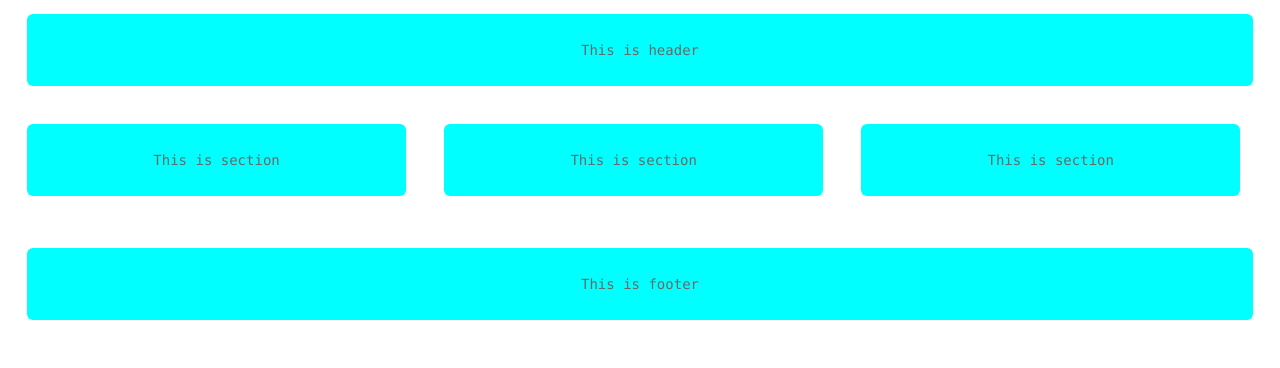
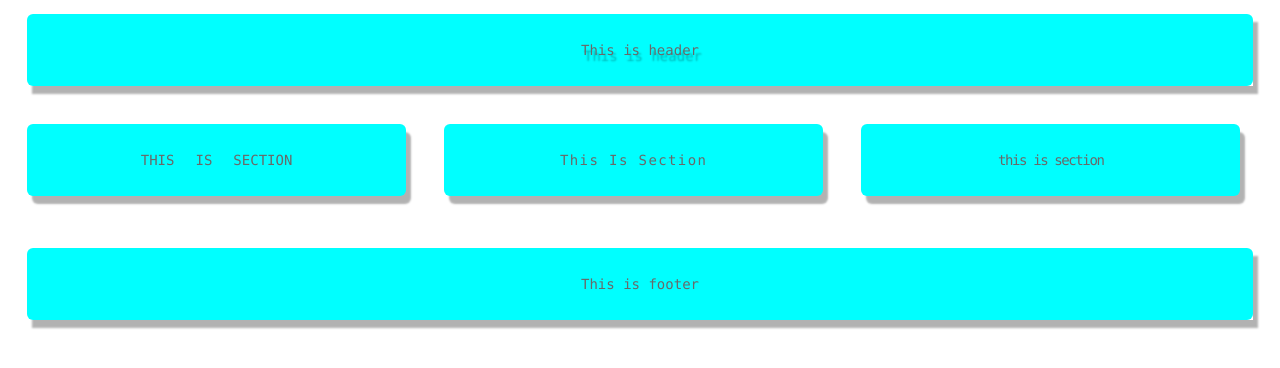
Before and after one commit to heartcrusher/heartcrusher.github.io, a plain HTML site: page index.html in a window 1280 px wide. Drawn offline with Linux system fonts and the light colour scheme.

Commit message:
another commit

```diff
--- a/index.html
+++ b/index.html
@@ -6,10 +6,10 @@
         <link rel="stylesheet" type="text/css" href="main.css">
     </head>
     <body>
-        <header><p>This is header</p></header>
-        <section><p>This is section</p></section><!--
-        --><section><p>This is section</p></section><!--
-        --><section><p>This is section</p></section><!-- by placing comment tag inbetween section's end and start tag makes it appear without spaces -->
+        <header><p class="heading">This is header</p></header>
+        <section><p class="upper">This is section</p></section><!--
+        --><section><p class="capitalize">This is section</p></section><!--
+        --><section><p class="lowercase spacing">This is section</p></section><!-- by placing comment tag inbetween section's end and start tag makes it appear without spaces -->
         <footer><p>This is footer</p></footer>
     </body>
 </html>
--- a/main.css
+++ b/main.css
@@ -23,3 +23,29 @@ footer {
 footer {
     margin-bottom: 0;
 }
+
+.heading {
+    text-shadow: 3px 6px 2px  rgba(0, 0, 0, .3)
+}
+
+section p, header, footer  {
+    box-shadow: 5px 8px 2px rgba(0,0,0,.3);
+}
+
+.upper {
+    text-transform: uppercase;
+    word-spacing: .9em;
+}
+
+.capitalize {
+    text-transform: capitalize;
+    letter-spacing: .1em;
+}
+
+.lowercase {
+    text-transform: lowercase;
+}
+
+.spacing {
+    letter-spacing: -.1em;
+}
```
